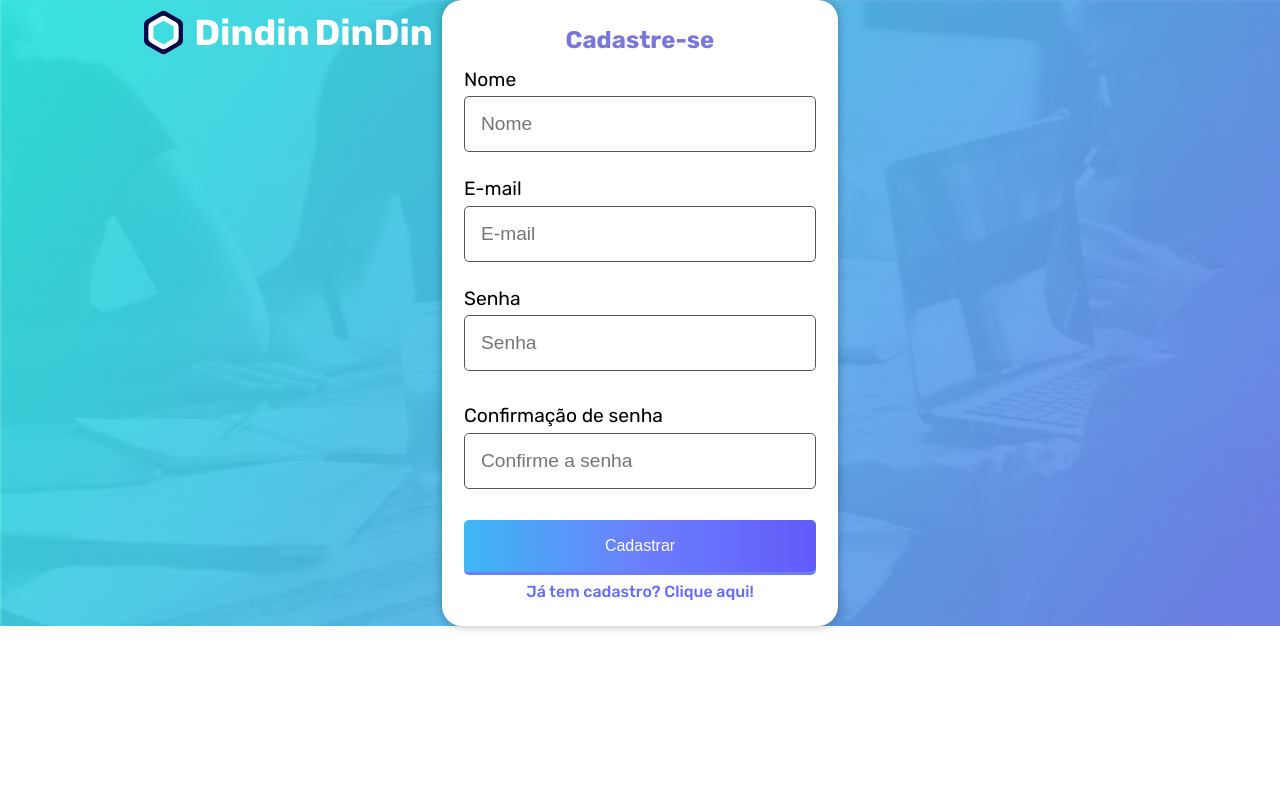
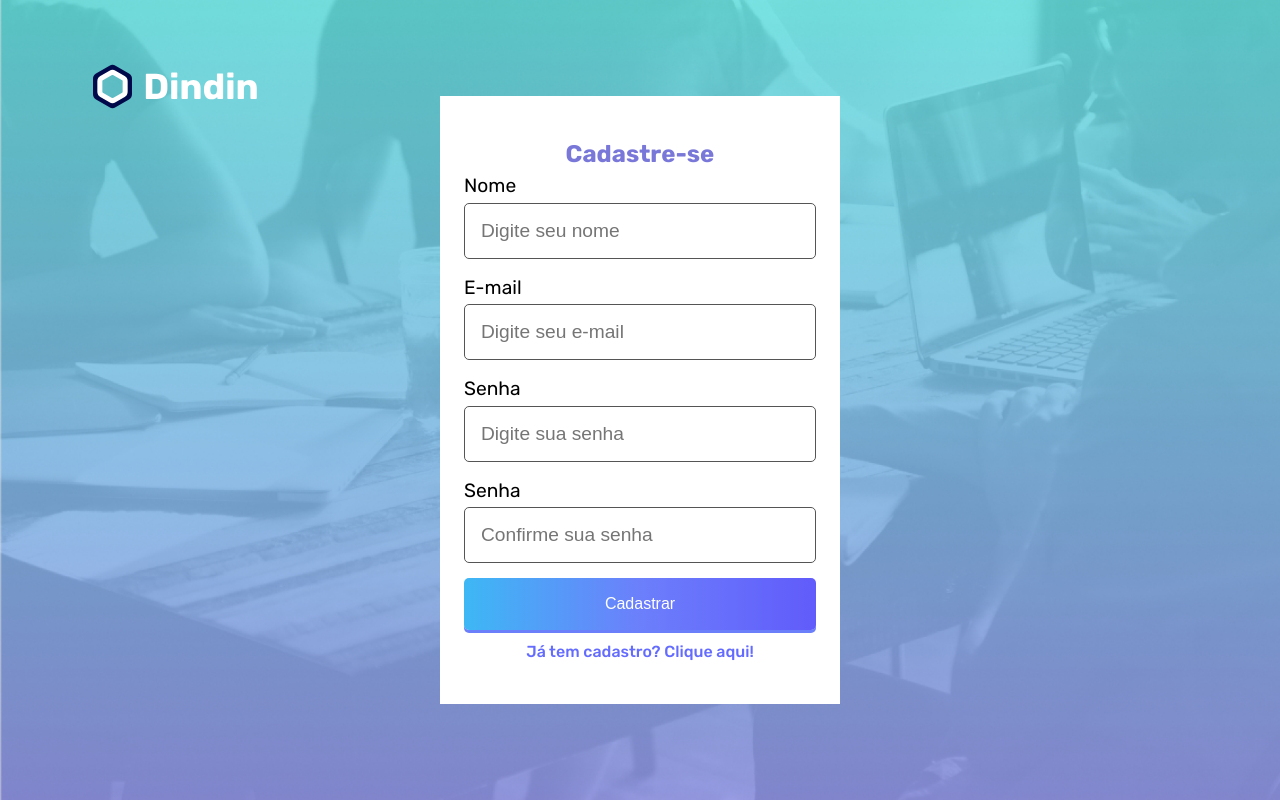
Before and after one commit to wandersonareis/desafio-frontend-03-dindin, a React (Vite) app: page /#/signup in a window 1280 px wide. Built offline with nearby package versions, Linux system fonts and the light colour scheme.

Commit message:
Página cadastro refatora e estilizada

```diff
--- a/src/components/form/signUpForm.jsx
+++ b/src/components/form/signUpForm.jsx
@@ -11,6 +11,9 @@ import { ModalContentForm, ModalTitle } from "../modal/modalStyled";
 import { userSignUp } from "../../api";
 import { useFormInput } from "../../lib/customHooks";
 import { useAuth } from "../../context";
+import logo from "../../assets/logo.svg";
+import { Logo } from "./loginFormStyled";
+import { createInputs } from "../basics/Input/createInputs";
 
 export default function SignUpForm() {
   const { isLoading, setLoading } = useAuth();
@@ -61,27 +64,67 @@ export default function SignUpForm() {
     }
   }
 
+  const inputModels = [
+    {
+      inputType: "input",
+      name: "name",
+      label: "Nome",
+      placeholder: "Digite seu nome",
+      type: "text",
+      onSelect: handleSelect,
+      ...name,
+    },
+    {
+      inputType: "input",
+      name: "email",
+      label: "E-mail",
+      placeholder: "Digite seu e-mail",
+      type: "email",
+      pattern: "^[a-zA-Z0-9._%+-]+@[a-zA-Z0-9.-]+.[a-zA-Z]{2,}$",
+      title: "Insira um endereço de email válido.",
+      onSelect: handleSelect,
+      ...email,
+    },
+    {
+      inputType: "input",
+      name: "password",
+      label: "Senha",
+      placeholder: "Digite sua senha",
+      type: "password",
+      onSelect: handleSelect,
+      required: true,
+      ...password,
+    },
+    {
+      inputType: "input",
+      name: "confirmPassword",
+      label: "Senha",
+      placeholder: "Confirme sua senha",
+      type: "password",
+      onSelect: handleSelect,
+      required: true,
+      ...confirmPassword,
+    },
+  ];
+
+  const inputs = createInputs(inputModels);
+
   return (
     <SignUpContainer>
+      <Logo src={logo} />
       <SignUpContent onSubmit={handleSubmit}>
         <ModalTitle textColor={primaryColor}>Cadastre-se</ModalTitle>
-        <InputStyled name="name" label="Nome" type="text" placeholder="Nome" onSelect={handleSelect} {...name} />
+        {inputs}
         {warning.name && <SpanWarning>{warning.name}</SpanWarning>}
-
-        <InputStyled name="email" label="E-mail" type="text" placeholder="E-mail" onSelect={handleSelect} {...email} />
         {warning.email && <SpanWarning>{warning.email}</SpanWarning>}
-
-        <InputStyled name="password" label="Senha" type="password" placeholder="Senha" onSelect={handleSelect} {...password} />
         <SpanWarning>{warning.password}</SpanWarning>
-
-        <InputStyled name="confirmPassword" label="Confirmação de senha" type="password" placeholder="Confirme a senha" onSelect={handleSelect} {...confirmPassword} />
         {warning.confirmPassword && <SpanWarning>{warning.confirmPassword}</SpanWarning>}
         <SpanWarning>{spanWarning}</SpanWarning>
 
         <LoadingButton type="submit" isLoading={isLoading} text="Cadastrar">
           Cadastrar
         </LoadingButton>
-        <Link to="/">Já tem cadastro? Clique aqui!</Link>
+        <SignUpLink href="/">Já tem cadastro? Clique aqui!</SignUpLink>
       </SignUpContent>
     </SignUpContainer>
   );
@@ -91,8 +134,15 @@ const SignUpContainer = styled(Container)`
   flex-direction: column;
 `;
 
-const SignUpContent = styled(ModalContentForm)`
-  justify-content: space-around;
+const SignUpContent = styled.form`
+  background-color: white;
+  display: flex;
+  flex-direction: column;
   align-items: center;
-  max-height: 770px;
+  padding: 2.5rem 1.5rem;
+  width: 25rem;
 `;
+
+const SignUpLink = styled.a`
+  margin-top: .6rem;
+`
--- a/src/pages/SignUp/index.jsx
+++ b/src/pages/SignUp/index.jsx
@@ -1,13 +1,32 @@
 import React from "react";
-import Header from "../../components/Header";
-import { Background } from "../../components/styled";
+import bgImage from "../../assets/bg_main.png";
 import { SignUpForm } from "../../components/form";
+import styled from "@emotion/styled";
 
 export default function SignUp() {
   return (
-    <Background>
-      <Header />
+    <SignUpPageContainer>
       <SignUpForm />
-    </Background>
+    </SignUpPageContainer>
   );
 }
+
+const SignUpPageContainer = styled.main`
+  width: 100%;
+  height: 100vh;
+  background-image: url(${bgImage});
+  background-position: center;
+  background-size: cover;
+  background-repeat: no-repeat;
+  display: flex;
+  align-items: center;
+  justify-content: center;
+
+  padding: 3% 2%;
+  position: relative;
+
+  @media (min-width: 1024px) {
+    justify-content: space-around;
+    padding: 0 7%;
+  }
+`;
```
